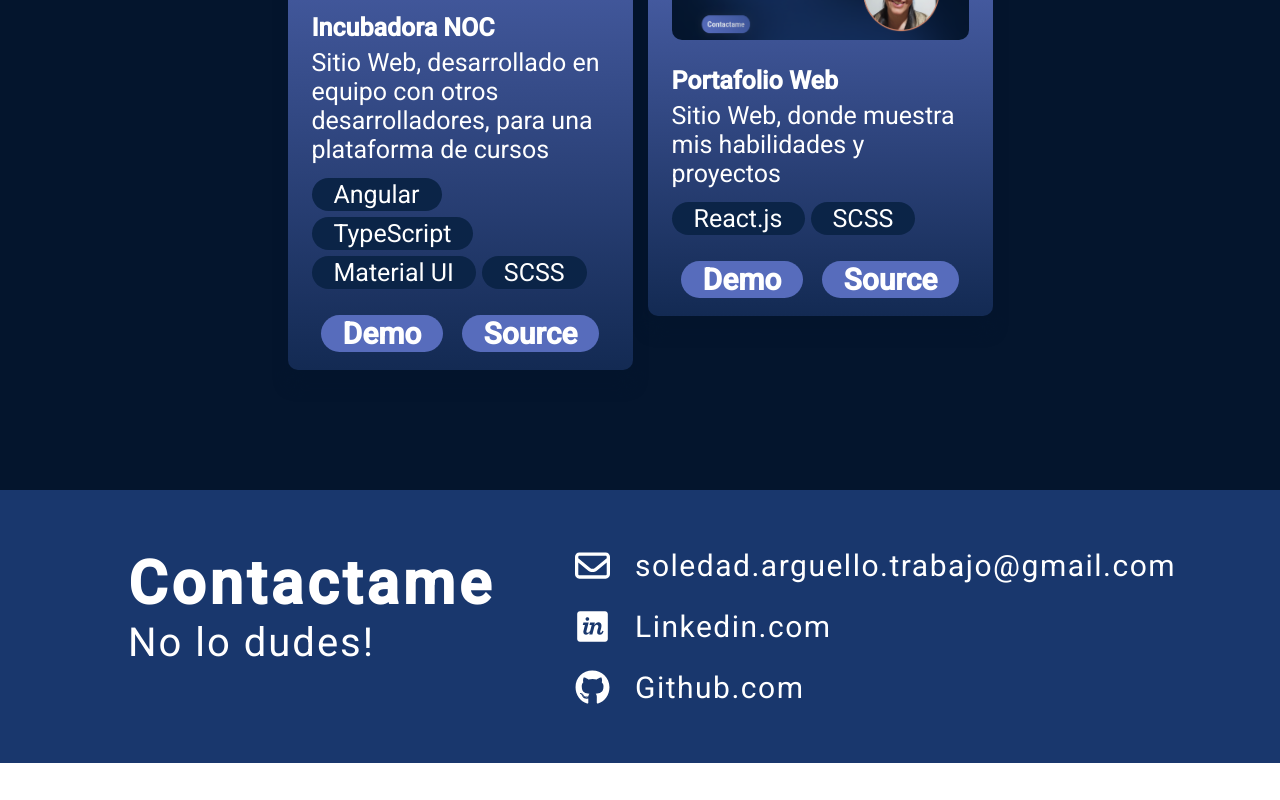
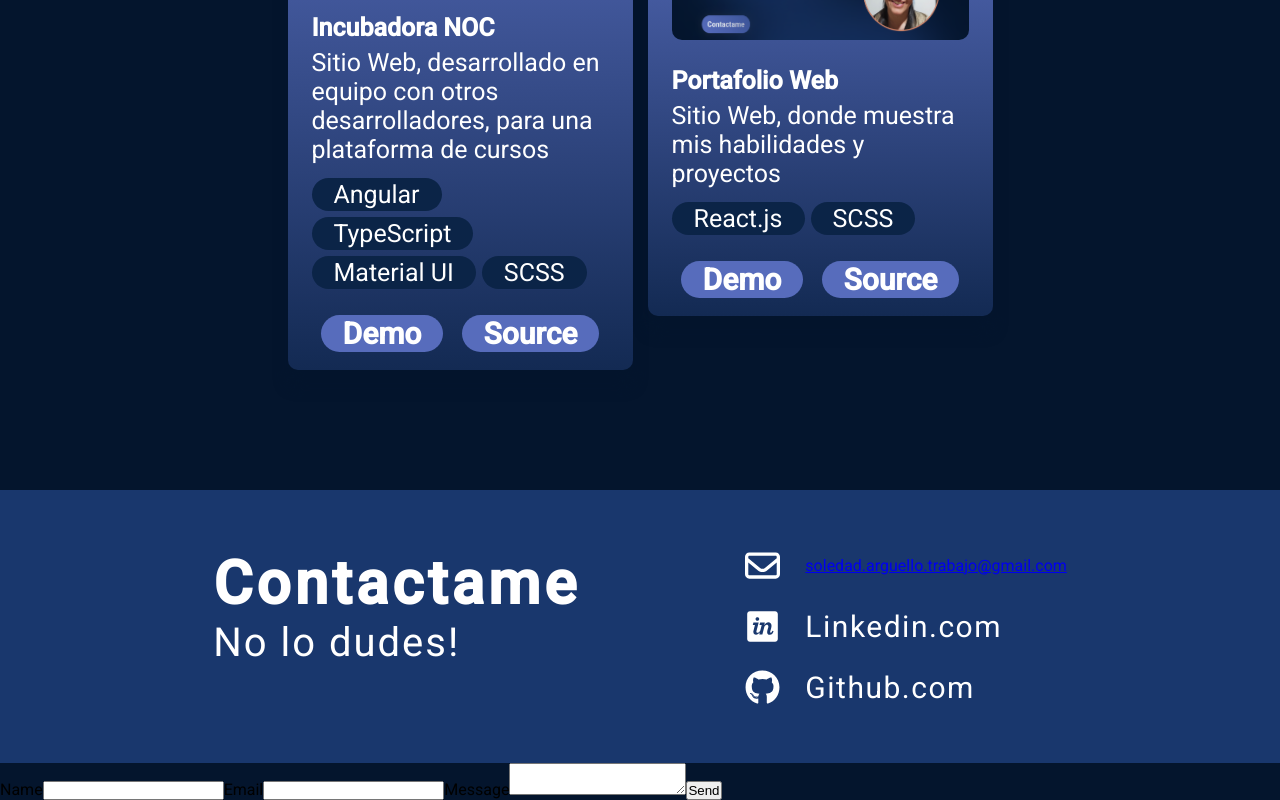
Before and after one commit to sole-arguello/react-porfolio, a React (Vite) app: page /emailForm in a window 1280 px wide. Shown: the part 3023-3823 px from the top of the page. Before the commit the page ends 3786 px from the top, so only its background shows below. Built offline with nearby package versions, Linux system fonts and the light colour scheme.

Commit message:
create component email form

```diff
--- a/src/App.jsx
+++ b/src/App.jsx
@@ -6,18 +6,33 @@ import Aboutme from './components/Aboutme'
 import Experience from './components/Experience'
 import Projects from './components/Projects'
 import Contact from './components/Contact'
+import EmailForm from './components/EmailForm'
+import {BrowserRouter, Route, Routes } from 'react-router-dom'
 
 function App() {
 
   return (
-    <div className="app">
-      <Navbar />
-      <Hero />
-      <Aboutme />
-      <Experience />
-      <Projects/>
-      <Contact />
-    </div>
+    <BrowserRouter>
+
+        <div className="app">
+          <Navbar />
+          <Hero/>
+          <Aboutme/>
+          <Experience/>
+          <Projects/>
+          <Contact/>
+
+          <Routes>
+            {/* <Route path="/" element={<Hero/>} />
+            <Route path="/about" element={<Aboutme/>} />
+            <Route path="/experience" element={<Experience/>} />
+            <Route path="/projects" element={<Projects/>} />
+            <Route path="/contact" element={<Contact/>} /> */}
+            <Route path="/emailForm" element={<EmailForm/>} />
+          </Routes>
+
+        </div>
+    </BrowserRouter>
   )
 }
 
--- a/src/components/Contact.jsx
+++ b/src/components/Contact.jsx
@@ -1,6 +1,8 @@
 import { FaGithub, FaInvision, FaRegEnvelope  } from "react-icons/fa6";
+import { Link } from "react-router-dom";
 
 export default function Contact() {
+
   return (
     <footer className='contact__container' id='contact'>
 
@@ -12,7 +14,8 @@ export default function Contact() {
         <ul className='contact__content-links'>
             <li className='contact__content-links_item'>
                 <FaRegEnvelope className="contact__content-icon"/>
-                <a className='contact__content-links_item-link' href="mailito:soledad.arguello.trabajo@gmail.com">soledad.arguello.trabajo@gmail.com</a>
+                <Link to={'/emailForm'} >soledad.arguello.trabajo@gmail.com</Link>
+                {/* <a className='contact__content-links_item-link' href="mailto:soledad.arguello.trabajo@gmail.com" >soledad.arguello.trabajo@gmail.com</a> */}
             </li>
             <li className='contact__content-links_item'>
                 <FaInvision className="contact__content-icon"/>
--- /dev/null
+++ b/src/components/EmailForm.jsx
@@ -0,0 +1,43 @@
+import emailjs from '@emailjs/browser'
+import { useRef } from 'react'
+
+const EmailForm = () => {
+
+    const form = useRef();
+
+    const sendEmail = (e) => {
+      e.preventDefault();
+
+      const serviceID = 'service_6rw8msp';
+      const templateID = 'template_h702pog';
+      const publicKey = 'm7rc6U19mLnZlRbAO';
+
+      emailjs
+        .sendForm(serviceID, templateID, form.current, {
+          publicKey: publicKey,
+        })
+        .then(
+          () => {
+            console.log('SUCCESS!');
+          },
+          (error) => {
+            console.log('FAILED...', error.text);
+          },
+        );
+    };
+
+    return (
+      <form ref={form} onSubmit={sendEmail}>
+        <label>Name</label>
+        <input type="text" name="user_name" />
+        <label>Email</label>
+        <input type="email" name="user_email" />
+        <label>Message</label>
+        <textarea name="message" />
+        <input type="submit" value="Send" />
+      </form>
+    );
+
+}
+
+export default EmailForm
--- a/src/components/Navbar.jsx
+++ b/src/components/Navbar.jsx
@@ -1,5 +1,6 @@
 import { useState } from 'react'
 import { FaBars, FaXmark } from "react-icons/fa6"
+import { Link, NavLink } from 'react-router-dom'
 export default function Navbar() {
 
   const [menuOpen, setMenuOpen] = useState(false)
@@ -24,10 +25,16 @@ export default function Navbar() {
             </div>
 
             <ul className={`navbar__menu--items ${menuOpen ? 'open' : ''}`}  >
-                <li className='navbar__menu--item-list'><a className='navbar__menu--item-list_link' href="#about">About</a></li>
-                <li className='navbar__menu--item-list'><a className='navbar__menu--item-list_link' href="#experience">Experience</a></li>
-                <li className='navbar__menu--item-list'><a className='navbar__menu--item-list_link' href="#projects">Projects</a></li>
-                <li className='navbar__menu--item-list'><a className='navbar__menu--item-list_link' href="#contact">Contact</a></li>
+                <li className='navbar__menu--item-list'><a className='navbar__menu--item-list_link' href="/#about">About</a></li>
+                <li className='navbar__menu--item-list'><a className='navbar__menu--item-list_link' href="/#experience">Experience</a></li>
+                <li className='navbar__menu--item-list'><a className='navbar__menu--item-list_link' href="/#projects">Projects</a></li>
+                <li className='navbar__menu--item-list'><a className='navbar__menu--item-list_link' href="/#contact">Contact</a></li>
+
+                {/* <NavLink to={'/about'} >Sobre mi</NavLink>
+                <NavLink to={'/experience'}>Experiencia</NavLink>
+                <NavLink to={'/projects'}>Proyectos</NavLink>
+                <NavLink to={'/contact'}>Contacto</NavLink> */}
+
             </ul>
 
         </div>
```
